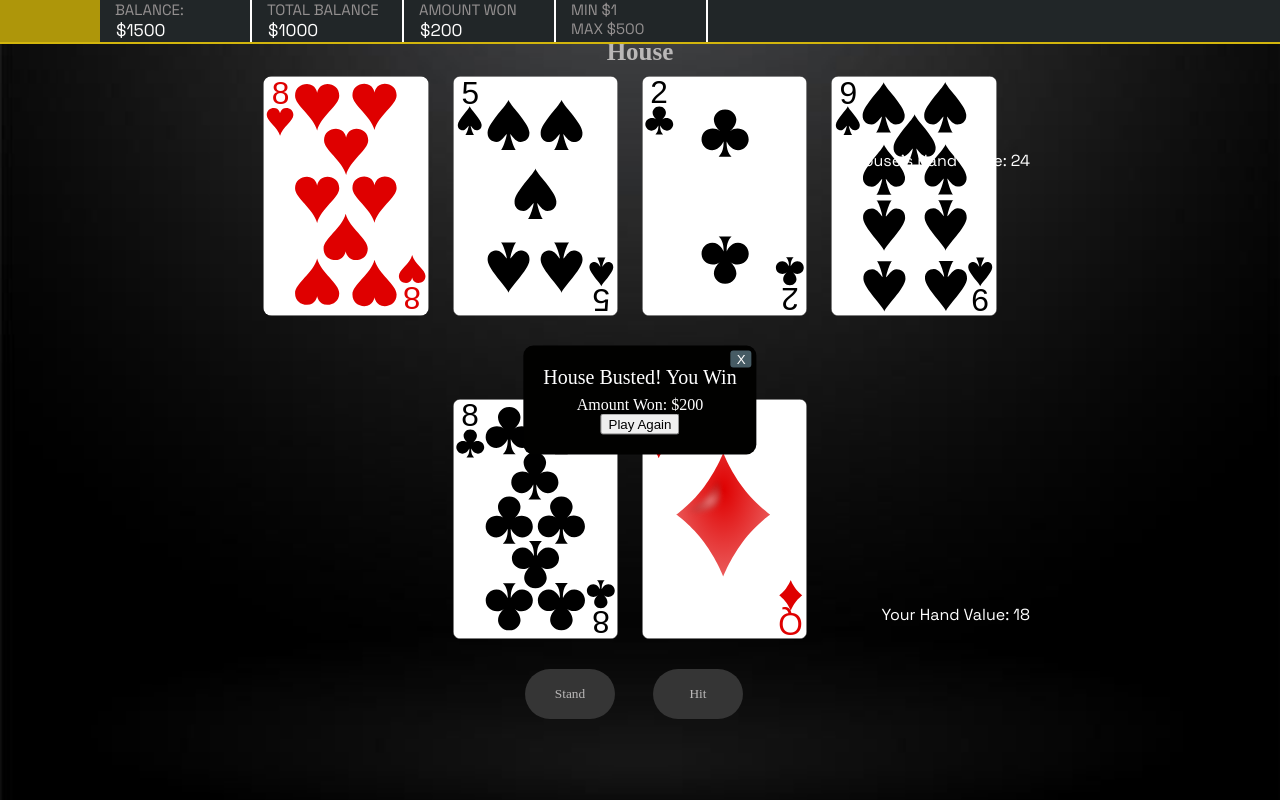
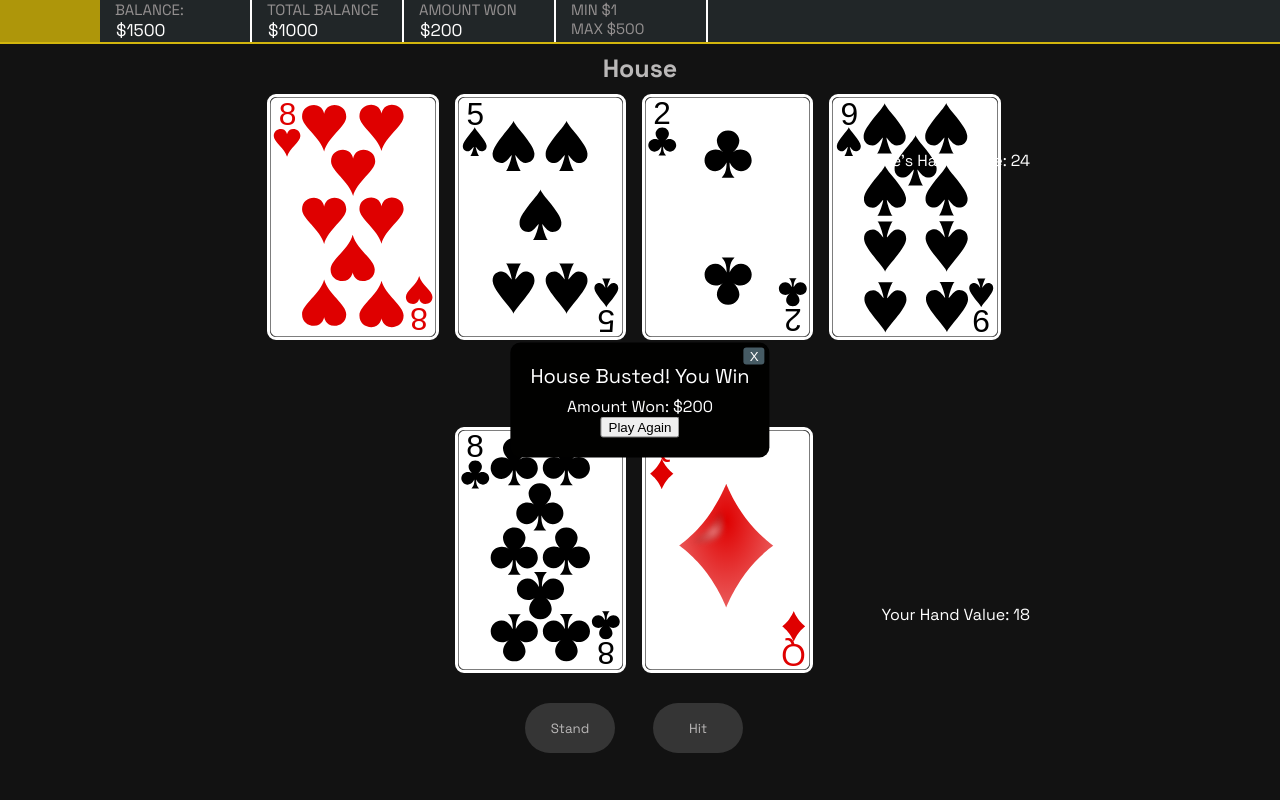
Before and after one commit to ArnavSaikia/blackjack-website, a plain HTML site: page main.html in a window 1280 px wide. Both pictures are taken after a click on the button "Stand". Drawn offline with Linux system fonts and the light colour scheme; a web font is replaced by a local one.

Commit message:
changed general styling, background and font of the whole page

```diff
--- a/styles/game.css
+++ b/styles/game.css
@@ -29,7 +29,7 @@
 }
 
 .name{
-    font-family: "Rye", serif;
+    font-family: "Space Grotesk", sans-serif;
     font-size: 25px;
     font-weight: bold;
     color: rgb(186, 184, 184);
@@ -42,7 +42,7 @@
     top: 10px;
     right: 10px;
     color: white;
-    font-family: "Rye", serif;
+    font-family: "Space Grotesk", sans-serif;
 }
 
 .stand-button,.hit-button{
@@ -53,7 +53,7 @@
     margin-left: 13px;
 
     border:none;
-    font-family: "Rye", serif;
+    font-family: "Space Grotesk", sans-serif;
     background-color: rgb(53, 53, 53);
     color: rgb(186, 184, 184);
 }
@@ -61,6 +61,12 @@
 .player-card-value,.dealer-card-value{
     color: white;
     position: fixed;
+}
+
+.card{
+    margin-right: 12px;
+    border: 3px white solid;
+    border-radius: 9px;
 }
 
 .dealer-card-value{
@@ -72,3 +78,37 @@
     bottom: 175px;
     right: 250px;
 }
+
+.winloss-popup{
+    opacity: 0;
+    position: fixed;
+    top: 50%;
+    left: 50%;
+    transform: translate(-50%, -50%);
+    background-color: rgb(1, 1, 0);
+    padding: 20px;
+    border-radius: 10px;
+    color: white;
+    font-family: "Space Grotesk", sans-serif;
+    z-index: 100;
+
+    display:flex;
+    flex-direction: column;
+    align-items: center;
+}
+
+.close-button{
+    position: absolute;
+    top: 5px;
+    right: 5px;
+    cursor: pointer;
+    background-color: #465B64ff;
+    border: none;
+    color: #FFFEFEff;
+    border-radius: 3px;
+}
+
+.popup-game-status{
+    font-size: 20px;
+    margin-bottom: 7px;
+}
--- a/styles/page.css
+++ b/styles/page.css
@@ -51,10 +51,11 @@
 
 
 body{
-    background-image: url('/gui/b1.jpg');
+    /*background-image: url('/gui/b1.jpg');*/
+    background-color: rgb(18, 18, 18);
     background-size: cover;
     font-family: "Space Grotesk", sans-serif;
-    padding-top: 30px;
+    padding-top: 44px;
 }
 
 .nav-bar{
@@ -107,42 +108,3 @@ body{
     margin-left: 16px;
     margin-bottom: 2px;
 }
-
-
-.card{
-    margin-right: 12px;
-}
-
-.winloss-popup{
-    opacity: 0;
-    position: fixed;
-    top: 50%;
-    left: 50%;
-    transform: translate(-50%, -50%);
-    background-color: rgb(1, 1, 0);
-    padding: 20px;
-    border-radius: 10px;
-    color: white;
-    font-family: "Rye", serif;
-    z-index: 100;
-
-    display:flex;
-    flex-direction: column;
-    align-items: center;
-}
-
-.close-button{
-    position: absolute;
-    top: 5px;
-    right: 5px;
-    cursor: pointer;
-    background-color: #465B64ff;
-    border: none;
-    color: #FFFEFEff;
-    border-radius: 3px;
-}
-
-.popup-game-status{
-    font-size: 20px;
-    margin-bottom: 7px;
-}
```
